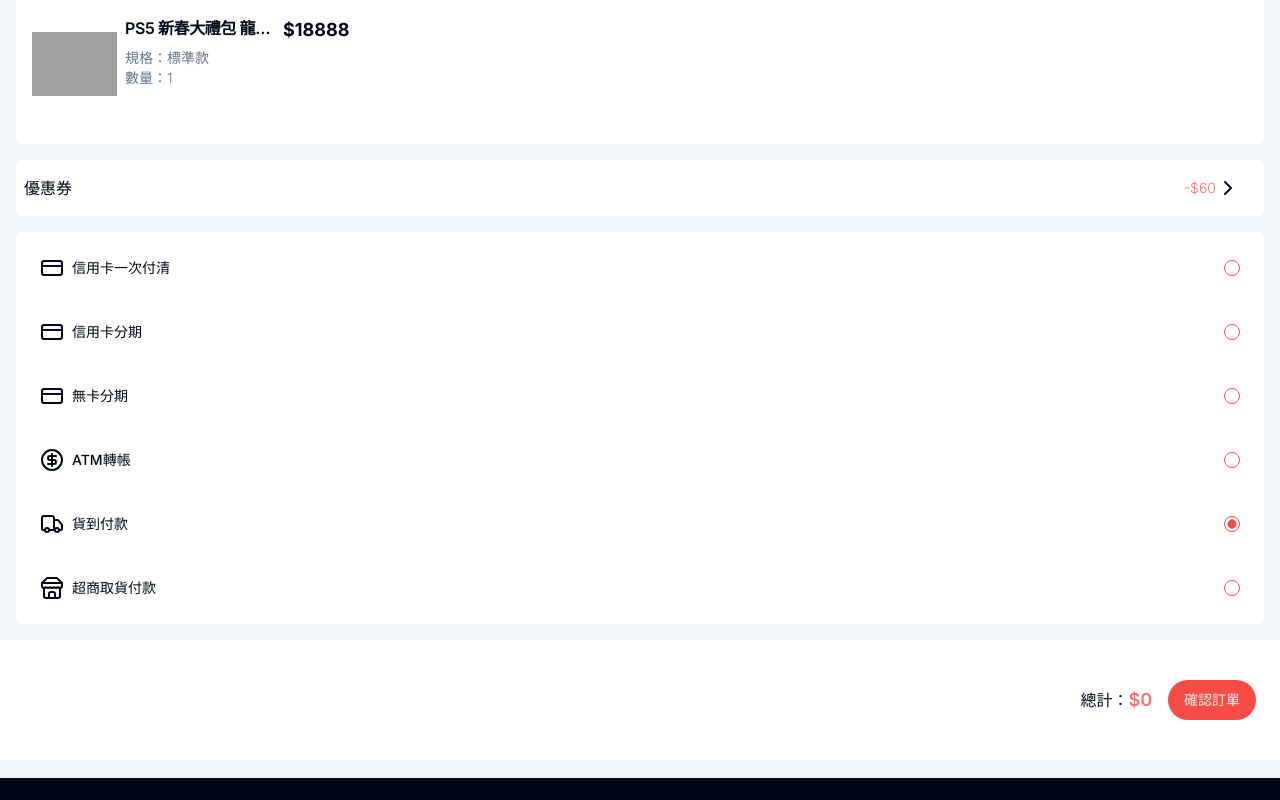
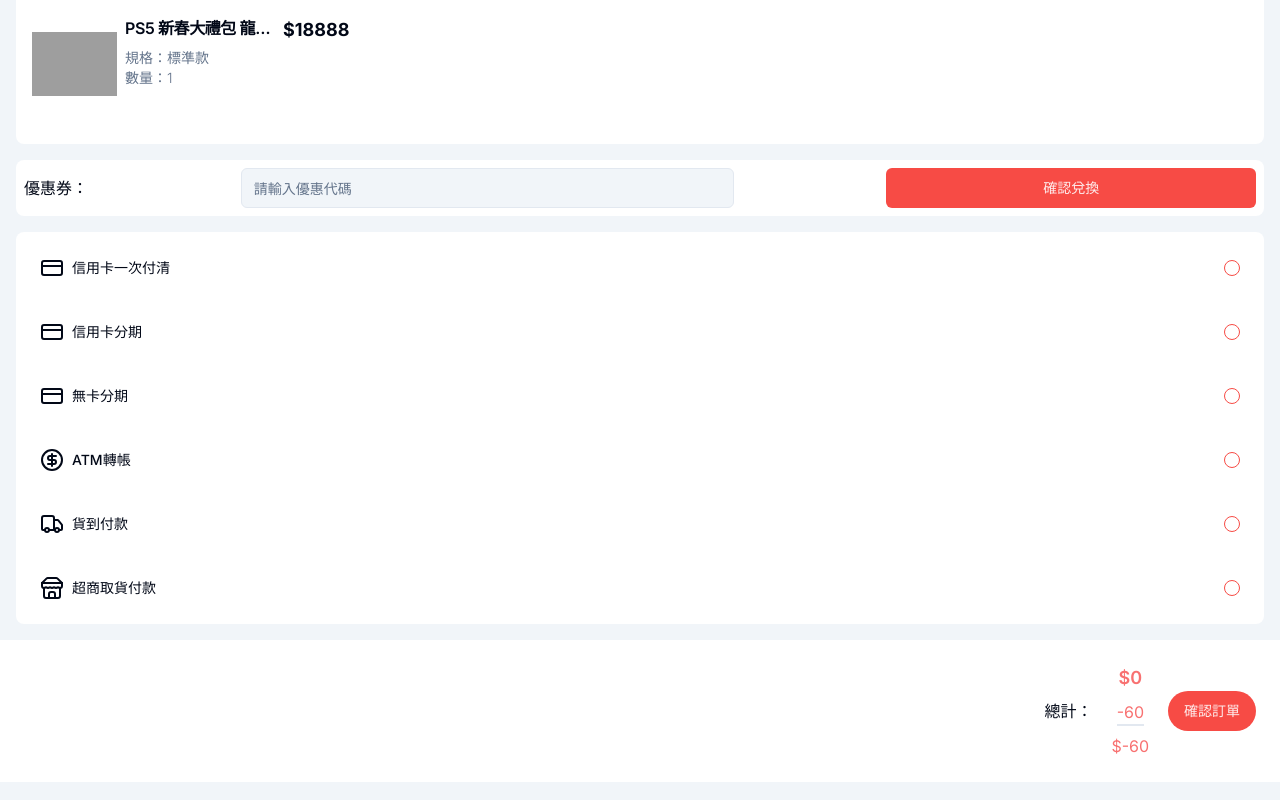
Before and after one commit to jordantseng/tiktok-ecommerce, a Next.js app: page /confirm-order in a window 1280 px wide. Shown: the part 533-1333 px from the top of the page. Before the commit the page ends 1311 px from the top, so only its background shows below. Built offline with nearby package versions, Linux system fonts and the light colour scheme; grey boxes are pictures that could not be loaded.

Commit message:
fix(confirm-order): rebase from main and resolve conflict

```diff
--- a/app/confirm-order/add-receipt/page.tsx
+++ b/app/confirm-order/add-receipt/page.tsx
@@ -1,7 +1,6 @@
 'use client'
 
-import PrevButton from '@/components/PrevButton'
-import ReceiptForm from '@/components/ReceiptForm'
+import ReceiptForm from '@/app/confirm-order/add-receipt/ReceiptForm'
 import { Delivery, useAddressContext } from '@/context/AddressContext'
 import { useAuth } from '@/context/AuthContext'
 import { useCity } from '@/hooks/useCity'
--- a/app/confirm-order/choose-receipt/page.tsx
+++ b/app/confirm-order/choose-receipt/page.tsx
@@ -1,14 +1,11 @@
 'use client'
 
-import PrevButton from '@/components/PrevButton'
-import ReceiptInfo from '@/components/ReceiptInfo'
+import ReceiptInfo from '@/app/confirm-order/choose-receipt/ReceiptInfo'
 import Title from '@/components/Title'
 import { Button } from '@/components/ui/button'
 import { useAddressContext } from '@/context/AddressContext'
 import { getAddress, getLogistic } from '@/services/address'
 import { AddressData } from '@/types/common'
-import { ChevronLeft } from 'lucide-react'
-import Link from 'next/link'
 import { useRouter } from 'next/navigation'
 import React, { useEffect, useState } from 'react'
 
--- a/app/confirm-order/page.tsx
+++ b/app/confirm-order/page.tsx
@@ -3,6 +3,7 @@
 import CartItem from '@/components/CartItem'
 import Title from '@/components/Title'
 import { Button } from '@/components/ui/button'
+import { Input } from '@/components/ui/input'
 import { Label } from '@/components/ui/label'
 import { RadioGroup, RadioGroupItem } from '@/components/ui/radio-group'
 import { Separator } from '@/components/ui/separator'
@@ -121,10 +122,9 @@
         </div>
         <div className="w-full px-4">
           <div className="flex items-center justify-between rounded-lg bg-white p-2">
-            <span>優惠券</span>
-            <Button className="font-light" variant="ghost">
-              <span className="text-red-400">-$60</span> <ChevronRight />
-            </Button>
+            <span>優惠券：</span>
+            <Input className="w-[40%]" placeholder="請輸入優惠代碼" onChange={() => {}} />
+            <Button className="w-[30%]">確認兌換</Button>
           </div>
         </div>
         <div className="w-full p-4">
@@ -135,51 +135,55 @@
                   <CreditCardIcon />
                   <Label htmlFor="r1">信用卡一次付清</Label>
                 </div>
-                <RadioGroupItem value="default" id="r1" />
+                <RadioGroupItem value="1" id="r1" />
               </div>
               <div className="flex items-center justify-between space-x-2 bg-white p-4">
                 <div className="flex items-center space-x-2">
                   <CreditCardIcon />
-                  <Label htmlFor="r1">信用卡分期</Label>
+                  <Label htmlFor="r2">信用卡分期</Label>
                 </div>
-                <RadioGroupItem value="default" id="r1" />
+                <RadioGroupItem value="2" id="r2" />
               </div>
               <div className="flex items-center justify-between space-x-2 bg-white p-4">
                 <div className="flex items-center space-x-2">
                   <CreditCardIcon />
-                  <Label htmlFor="r1">無卡分期</Label>
+                  <Label htmlFor="r3">無卡分期</Label>
                 </div>
-                <RadioGroupItem value="default" id="r1" />
+                <RadioGroupItem value="3" id="r3" />
               </div>
               <div className="flex items-center justify-between space-x-2 bg-white p-4">
                 <div className="flex items-center space-x-2">
                   <CircleDollarSignIcon />
-                  <Label htmlFor="r1">ATM轉帳</Label>
+                  <Label htmlFor="r4">ATM轉帳</Label>
                 </div>
-                <RadioGroupItem value="default" id="r1" />
+                <RadioGroupItem value="4" id="r4" />
               </div>
               <div className="flex items-center justify-between space-x-2 bg-white p-4">
                 <div className="flex items-center space-x-2">
                   <TruckIcon />
-                  <Label htmlFor="r2">貨到付款</Label>
+                  <Label htmlFor="r5">貨到付款</Label>
                 </div>
-                <RadioGroupItem value="comfortable" id="r2" />
+                <RadioGroupItem value="5" id="r5" />
               </div>
               <div className="flex items-center justify-between space-x-2 bg-white p-4">
                 <div className="flex items-center space-x-2">
                   <StoreIcon />
-                  <Label htmlFor="r3">超商取貨付款</Label>
+                  <Label htmlFor="r6">超商取貨付款</Label>
                 </div>
-                <RadioGroupItem value="compact" id="r3" />
+                <RadioGroupItem value="6" id="r6" />
               </div>
             </RadioGroup>
           </div>
         </div>
         <div className="mb-[18px] flex w-full justify-end bg-white px-6 py-6">
           <div className="flex items-center space-x-4">
-            <div className="felx w-[50%]">
-              <span>總計：</span>
-              <span className="text-lg font-semibold text-red-400">${total}</span>
+            <span className="break-keep">總計：</span>
+            <div className="flex w-full flex-col">
+              <span className="flex justify-center text-lg font-semibold text-red-400">
+                ${total}
+              </span>
+              <span className="m-2 flex justify-center border-b-2 text-red-400">-60</span>
+              <span className="flex justify-center text-red-400">${total - 60}</span>
             </div>
             <Button className="m-4 w-[50%] rounded-3xl bg-primary p-4" onClick={handleAddOrder}>
               確認訂單
--- a/components/Title.tsx
+++ b/components/Title.tsx
@@ -1,6 +1,5 @@
-import { ChevronLeft } from 'lucide-react'
-import Link from 'next/link'
 import React from 'react'
+import PrevButton from '@/components/PrevButton'
 
 type Props = {
   title: string
@@ -13,9 +12,7 @@
       {goBackUrl ? (
         <>
           <div className="flex w-1/4 justify-start">
-            <Link href={goBackUrl}>
-              <ChevronLeft />
-            </Link>
+            <PrevButton redirectUrl={goBackUrl} />
           </div>
           <h4 className="w-1/2 text-center text-xl font-normal tracking-tight">{title}</h4>
           <div className="w-1/4"></div> {/* Placeholder to balance the layout */}
--- a/types/common.ts
+++ b/types/common.ts
@@ -7,7 +7,6 @@
   amount?: number
   prize: number
   specialPrize?: number
-  sales?: number
 }
 
 export type ApiRes<Data> = {
```
Also changed, not shown: app/confirm-order/add-receipt/ReceiptForm.tsx (renamed from components/ReceiptForm.tsx, +7 -1 lines), components/MerchandiseCard.tsx (+1 -6 lines), app/confirm-order/choose-receipt/ReceiptInfo.tsx (renamed from components/ReceiptInfo.tsx).
